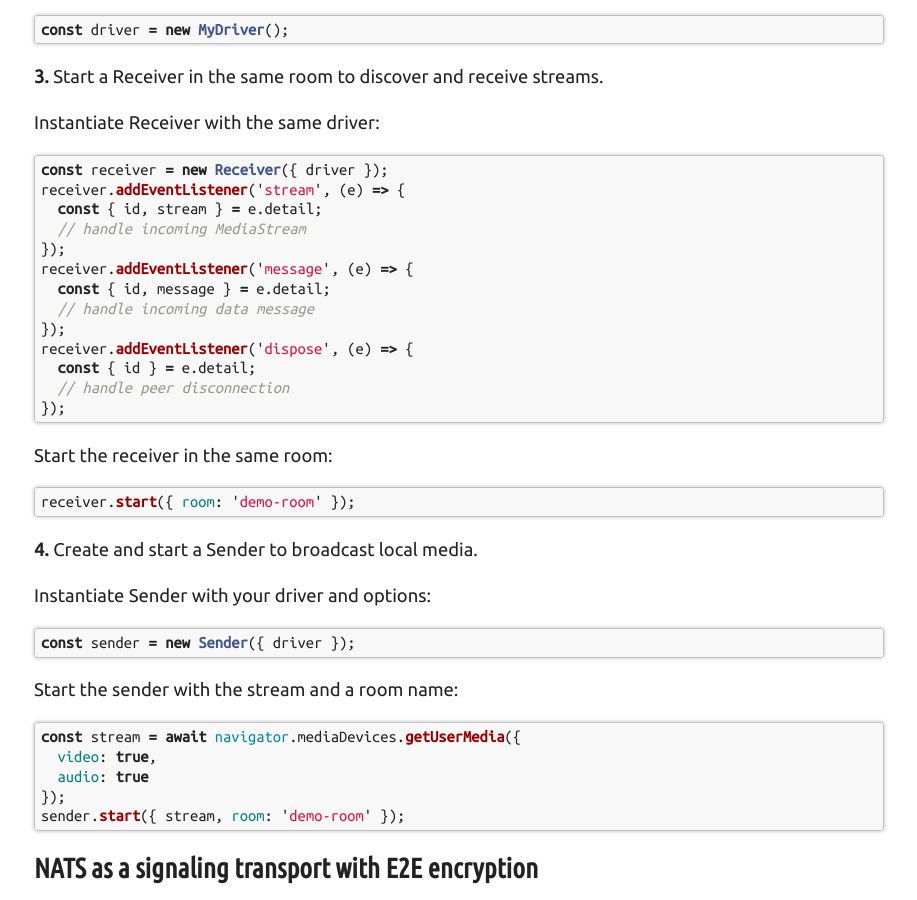
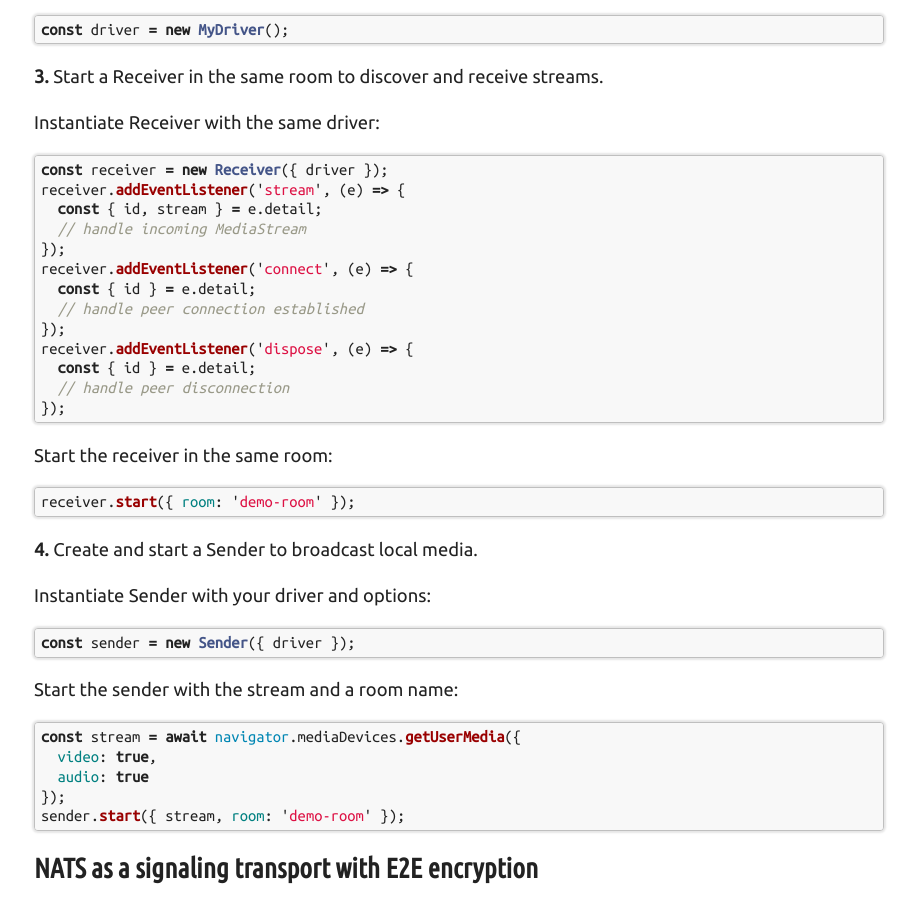
Before and after one commit to meefik/meefik.github.io, a Jekyll site: the page built from _posts/2025-10-05-webrtc-p2p-conferencing.md, in a window 1280 px wide and 900 px high, scrolled down 2169 px. Shown: the whole window, without its empty margins (181-1098 px from the left). Built offline with Jekyll 4.4.1, drawn with Linux system fonts in a browser that asks for light colours; comment, search, counter and statistics services are not loaded.

Commit message:
Update the p2p post

```diff
--- a/_posts/2025-10-05-webrtc-p2p-conferencing.md
+++ b/_posts/2025-10-05-webrtc-p2p-conferencing.md
@@ -71,9 +71,9 @@ receiver.addEventListener('stream', (e) => {
   const { id, stream } = e.detail;
   // handle incoming MediaStream
 });
-receiver.addEventListener('message', (e) => {
-  const { id, message } = e.detail;
-  // handle incoming data message
+receiver.addEventListener('connect', (e) => {
+  const { id } = e.detail;
+  // handle peer connection established
 });
 receiver.addEventListener('dispose', (e) => {
   const { id } = e.detail;
```
